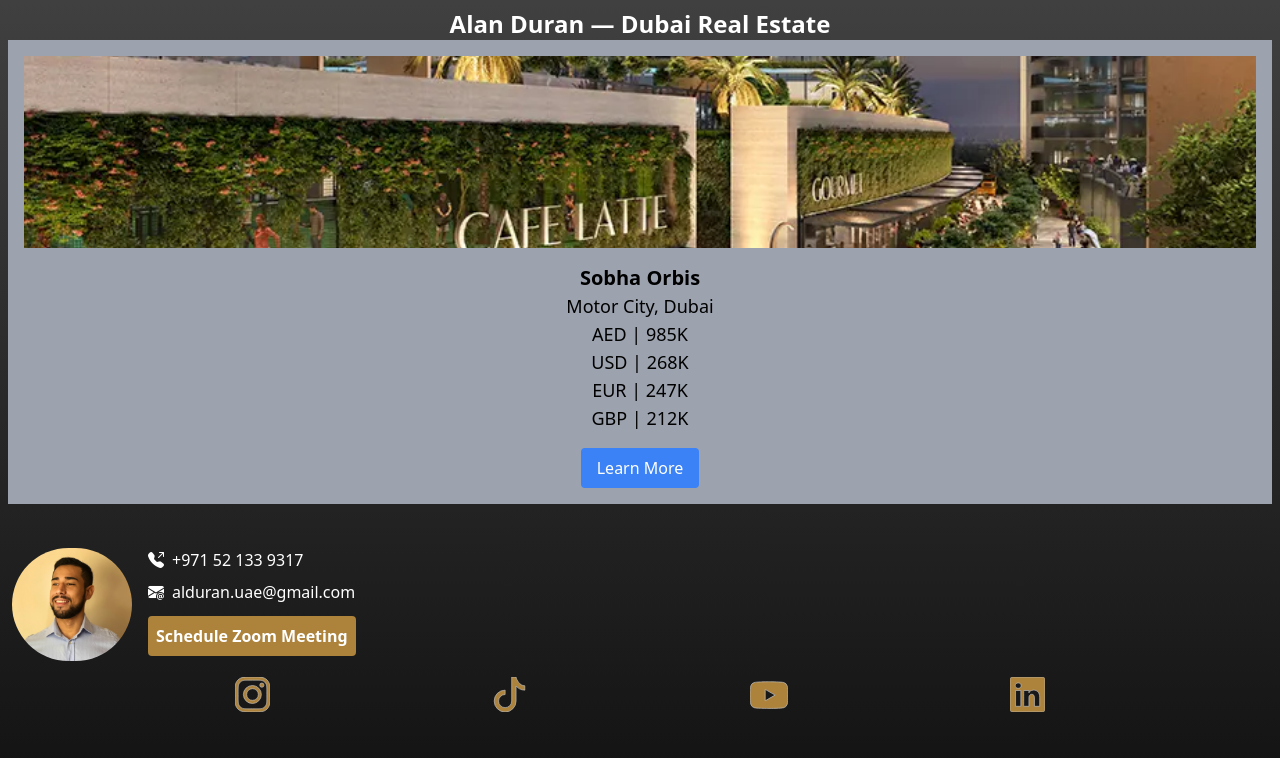
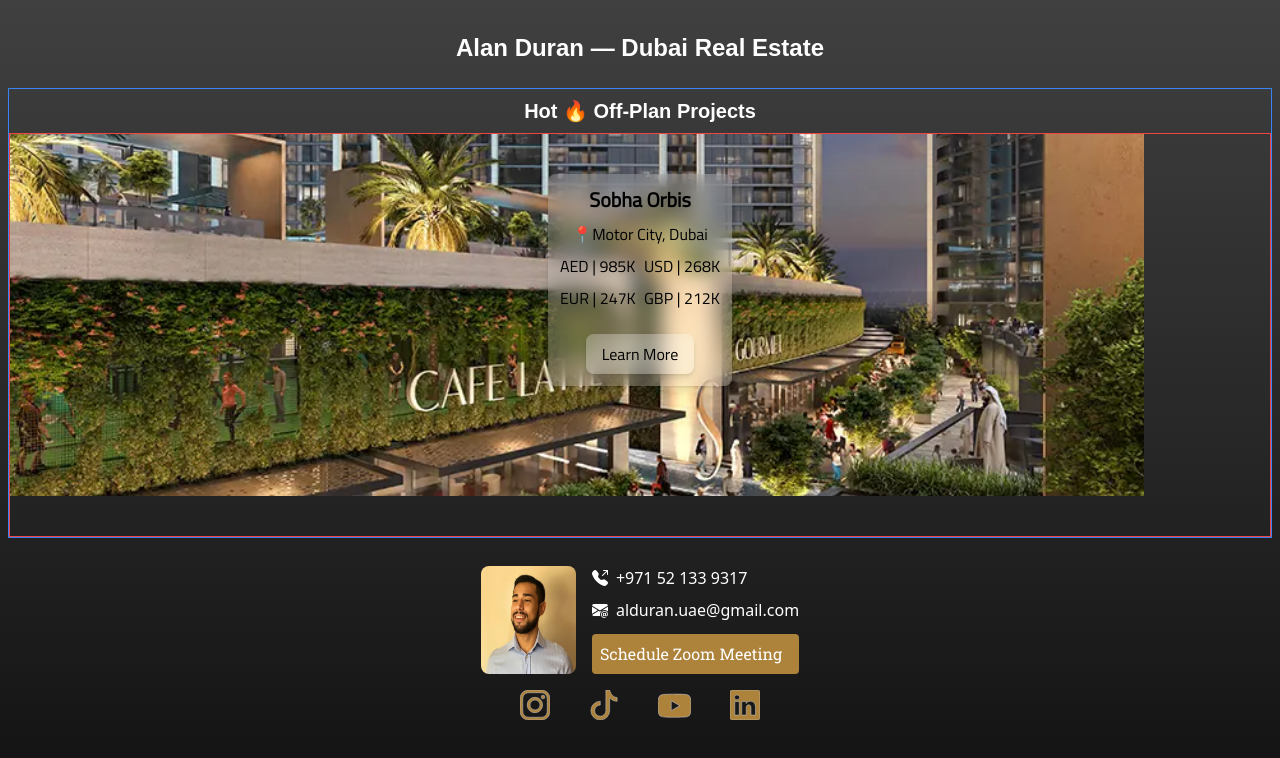
Before and after one commit to 0xdeeznode/landing-realtor, a Next.js app: page / in a window 1280 px wide. Shown: the top 758 px of the page. Built offline with nearby package versions, Linux system fonts and the light colour scheme; a web font is replaced by a local one.

Commit message:
working on showroom

```diff
--- a/src/app/page.js
+++ b/src/app/page.js
@@ -3,12 +3,10 @@
 
 export default function Home() {
   return (
-    <main className="w-full flex flex-col min-h-screen items-center p-2">
-      <h1 className="text-2xl text-white font-bold font-">Alan Duran <span>—</span> Dubai Real Estate</h1>
-      <div className="flex flex-col w-full gap-10">
-        <Showroom />
-        <Contact />
-      </div>
+    <main className="w-full flex flex-col min-h-screen items-center gap-6 pt-8 px-2">
+      <h1 className="text-2xl text-white font-bold font-bona">Alan Duran <span>—</span> Dubai Real Estate</h1>
+      <Showroom />
+      <Contact />
     </main>
   );
 }
--- a/src/components/contact/ContactInfo.jsx
+++ b/src/components/contact/ContactInfo.jsx
@@ -7,9 +7,9 @@
       <Image
         src='/Alan-1.jpg'
         alt='Real Estate Agent Alan Profile Picture; Alan has black hair, a big smile, and wearing a blue shirt'
-        width={120}
-        height={70}
-        className='rounded-full'
+        width={95}
+        height={25}
+        className='rounded-lg'
       />
       <div className='flex flex-col gap-3'>
         <div className='flex flex-col gap-2'>
@@ -22,7 +22,7 @@
             <a href="mailto:alduran.uae@gmail.com" className="text-white" itemprop="email">alduran.uae@gmail.com</a>
           </div>
         </div>
-        <a href="https://calendly.com/alduran_realestate/property-consultation" target="_blank" className="bg-gold hover:bg-gold-light text-white font-bold font-robotoslab p-2 rounded">
+        <a href="https://calendly.com/alduran_realestate/property-consultation" target="_blank" className="bg-gold hover:bg-gold-light text-white font-robotoslab p-2 rounded">
           Schedule Zoom Meeting
         </a>
       </div>
--- /dev/null
+++ b/src/components/showroom/OffPlan.jsx
@@ -0,0 +1,36 @@
+'use client'
+import { useEffect, useRef } from 'react';
+import { projects } from './data';
+
+const Slider = () => {
+  const slidesRef = useRef(null);
+
+  return (
+    <div ref={slidesRef} className="overflow-hidden relative w-full h-full border border-red-500">
+      <h2 className='z-10'>Off Plan Projects</h2>
+      <div className="flex">
+        {projects.map((project, index) => (
+          <div
+            id='card'
+            key={index}
+            className="slide w-full h-full flex-none flex flex-col items-center justify-center rounded-md p-4"
+          >
+            <img src={project.img} alt={project.community} className="absolute inset-0 w-[90%] h-[90%] object-cover z-0" />
+            <div className='flex flex-col items-center gap-2 p-3 glass-effect font-titillium z-10'>
+              <h2 className="text-xl font-bold">{project.community}</h2>
+              <p className="text-md">📍{project.location}</p>
+              <div className='grid grid-cols-2 gap-2'>
+                  {project.price.map((price, currency_index) => (
+                      <p key={currency_index} className="text-md">{price.symbol} | {price.value}</p>
+                  ))}
+              </div>
+              <button className="mt-4 px-4 py-2 glass-effect z-10">Learn More</button>
+            </div>
+          </div>
+        ))}
+      </div>
+    </div>
+  );
+};
+
+export default Slider;
--- a/src/components/showroom/Showroom.jsx
+++ b/src/components/showroom/Showroom.jsx
@@ -1,10 +1,11 @@
 import React from 'react'
-import Slider from './Slider'
+import OffPlan from './OffPlan'
 
 const Showroom = () => {
   return (
-    <section className="flex w-full">
-      <Slider />
+    <section className="flex flex-col w-full h-[450px] border border-blue-500">
+      <h2 className='w-full text-center font-bold text-white font-bona text-xl p-2'>Hot 🔥 Off-Plan Projects</h2>
+      <OffPlan />
     </section>
   )
 }
--- a/src/components/showroom/Slider.jsx
+++ /dev/null
@@ -1,33 +0,0 @@
-'use client'
-import { useEffect, useRef } from 'react';
-import { projects } from './data';
-import gsap from 'gsap';
-
-const Slider = () => {
-  const slidesRef = useRef(null);
-
-  return (
-    <div ref={slidesRef} className="overflow-hidden relative w-full h-full">
-      <div className="flex">
-        {projects.map((project, index) => (
-          <div
-            key={index}
-            className="slide flex-none w-full h-full flex flex-col items-center font-titillium justify-center bg-gray-400 p-4"
-          >
-            <img src={project.img} alt={project.community} className="w-full h-48 object-cover mb-4" />
-            <h2 className="text-xl font-semibold">{project.community}</h2>
-            <p className="text-lg">{project.location}</p>
-            {project.price.map((price, currency_index) => (
-                <div key={currency_index} className='flex'>
-                    <p className="text-lg">{price.symbol} | {price.value}</p>
-                </div>
-            ))}
-            <button className="mt-4 px-4 py-2 bg-blue-500 text-white rounded">Learn More</button>
-          </div>
-        ))}
-      </div>
-    </div>
-  );
-};
-
-export default Slider;
--- a/src/components/showroom/data.js
+++ b/src/components/showroom/data.js
@@ -10,15 +10,4 @@
       { symbol: 'GBP', value: '212K' },
     ],
   },
-  {
-    img: 'path/to/image1.jpg',
-    community: 'Community 1',
-    location: 'Location 1',
-    price: [
-      { symbol: 'AED', value: '1,000,000' },
-      { symbol: 'USD', value: '272,000' },
-      { symbol: 'EUR', value: '250,000' },
-      { symbol: 'GBP', value: '220,000' },
-    ],
-  },
 ];
--- a/tailwind.config.js
+++ b/tailwind.config.js
@@ -16,10 +16,24 @@
       },
       fontFamily: {
         bona: ['var(--font-bona)'],  // Titles
-        cormorant: ['var(--font-titillium)'],  // Body
-        roboto: ['var(--font-robotoslab)'],  // Clickables
+        titillium: ['var(--font-titillium)'],  // Body
+        robotoslab: ['var(--font-robotoslab)'],  // Clickables
       },
     },
   },
-  plugins: [],
+  plugins: [
+    function ({ addUtilities }) {
+      const newUtilities = {
+        '.glass-effect': {
+          'background-color': 'rgba(255, 255, 255, 0.2)',
+          'backdrop-filter': 'blur(10px)',
+          '-webkit-backdrop-filter': 'blur(5px)', // For Safari support
+          'box-shadow': '0 4px 6px rgba(0, 0, 0, 0.1), 0 1px 3px rgba(0, 0, 0, 0.08)',
+          'border-radius': '0.475rem', // Tailwind's default rounded-md
+        },
+      }
+
+      addUtilities(newUtilities, ['responsive', 'hover'])
+    },
+  ],
 };
```
Also changed, not shown: src/components/contact/Socials.jsx (+4 -4 lines).
